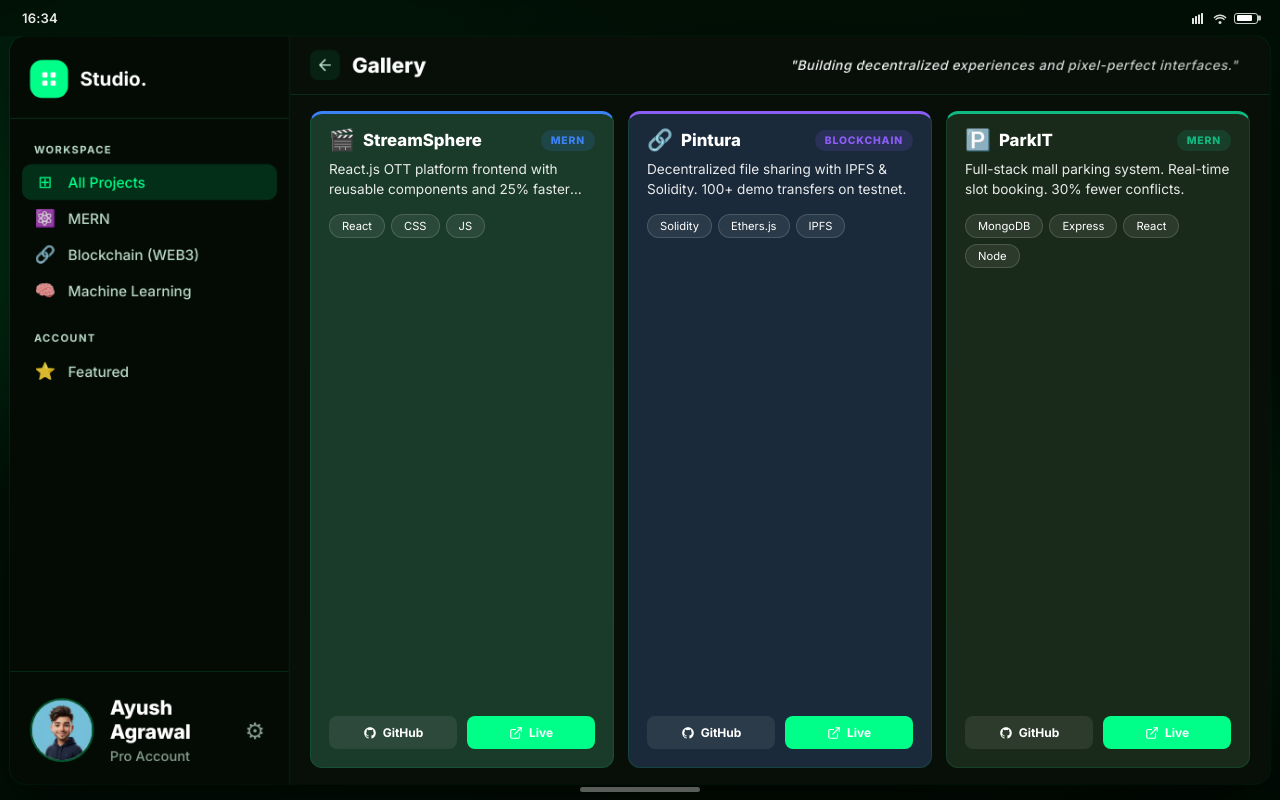
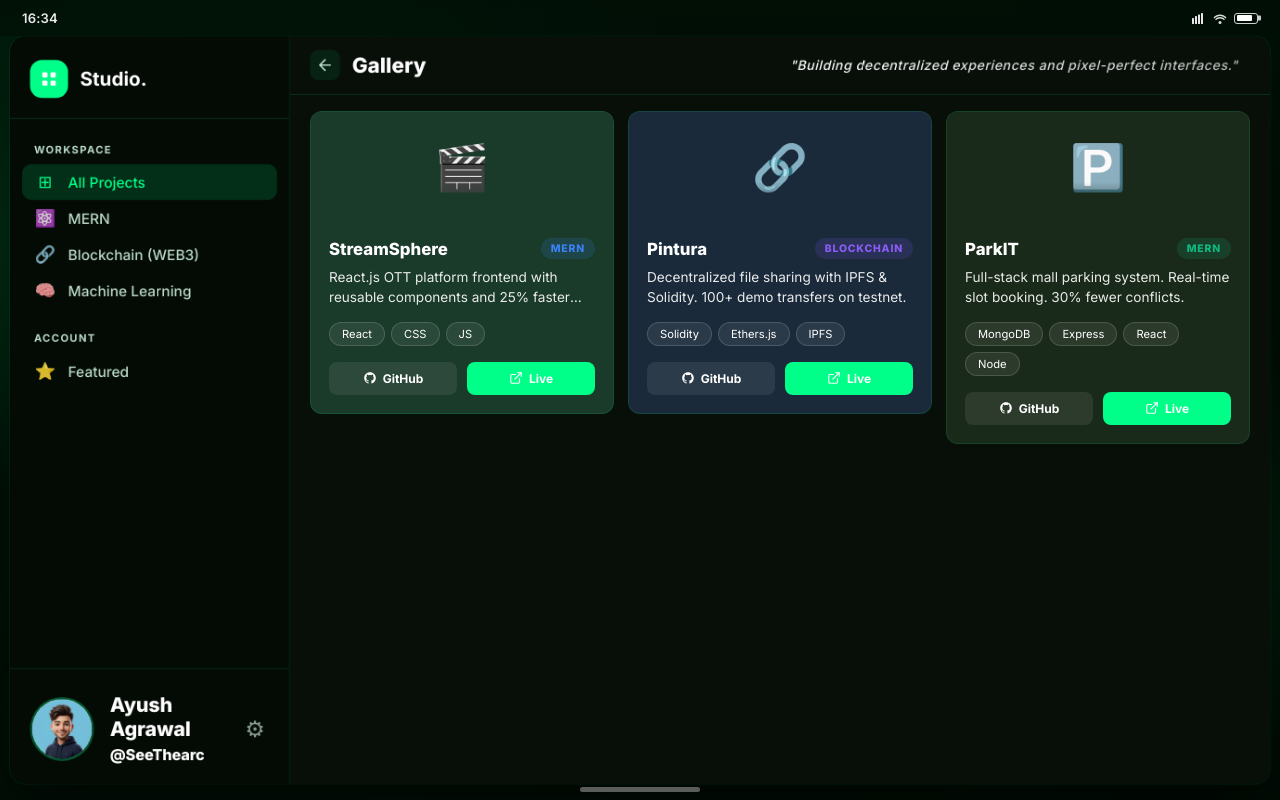
Before and after one commit to SeeThearc/Portfolio, a React (Vite) app: page /projects in a window 1280 px wide. Built offline with nearby package versions, Linux system fonts and the light colour scheme.

Commit message:
smoothened transitions for about and project sections

```diff
--- a/src/pages/AboutResume.css
+++ b/src/pages/AboutResume.css
@@ -104,7 +104,8 @@
 .about-content {
   flex: 1;
   overflow-y: auto;
-  padding: 0; /* padding applied to scroll container */
+  padding: 0;
+  position: relative;
 }
 .about-scroll-container {
   padding: 32px 36px;
--- a/src/pages/AboutResume.jsx
+++ b/src/pages/AboutResume.jsx
@@ -1,4 +1,4 @@
-import { useState, useEffect, useRef } from 'react'
+import { useState, useEffect, useRef, useLayoutEffect } from 'react'
 import { useNavigate, useSearchParams } from 'react-router-dom'
 import './AboutResume.css'
 
@@ -20,14 +20,12 @@ export default function AboutResume() {
   const now = new Date()
   const timeStr = `${now.getHours().toString().padStart(2,'0')}:${now.getMinutes().toString().padStart(2,'0')}`
 
-  // On mount or query param change, scroll to section
-  useEffect(() => {
+  // On mount or query param change, scroll to section instantaneously before paint
+  useLayoutEffect(() => {
     const tabParam = searchParams.get('tab')
-    if (tabParam && sectionRefs.current[tabParam]) {
-      // Use setTimeout to ensure DOM has settled, then snap instantly
-      setTimeout(() => {
-        sectionRefs.current[tabParam].scrollIntoView({ behavior: 'instant', block: 'start' })
-      }, 50)
+    if (tabParam && sectionRefs.current[tabParam] && contentRef.current) {
+      const topPos = sectionRefs.current[tabParam].offsetTop - 32
+      contentRef.current.scrollTo({ top: topPos, behavior: 'auto' })
     }
   }, [searchParams])
 
@@ -58,8 +56,9 @@ export default function AboutResume() {
   }, [])
 
   function scrollToSection(section) {
-    if (sectionRefs.current[section]) {
-      sectionRefs.current[section].scrollIntoView({ behavior: 'smooth' })
+    if (sectionRefs.current[section] && contentRef.current) {
+      const topPos = sectionRefs.current[section].offsetTop - 32
+      contentRef.current.scrollTo({ top: topPos, behavior: 'smooth' })
     }
   }
 
--- a/src/pages/ProjectGallery.css
+++ b/src/pages/ProjectGallery.css
@@ -94,7 +94,7 @@
 }
 .sidebar-avatar img { width: 100%; height: 100%; object-fit: cover; }
 .sidebar-username { font-size: 1.25rem; font-weight: 800; color: var(--text-primary); margin-bottom: 4px; letter-spacing: -0.01em; }
-.sidebar-userrole { font-size: 0.85rem; font-weight: 500; color: var(--text-muted); }
+.sidebar-userrole { font-size: 0.95rem; font-weight: 800; color: var(--text-primary); letter-spacing: -0.01em; }
 .sidebar-settings { margin-left: auto; font-size: 1.4rem; color: var(--text-muted); padding: 4px; border-radius: 8px; transition: background 0.2s;}
 .sidebar-settings:hover { background: var(--app-item-hover); color: var(--text-primary); }
 
@@ -242,6 +242,8 @@
   padding: 16px 20px;
   overflow-y: auto;
   flex: 1;
+  align-content: start;
+  align-items: start;
 }
 
 .gallery-card {
@@ -260,7 +262,21 @@
   box-shadow: 0 8px 24px rgba(0,0,0,0.4);
 }
 
-
+.card-thumb {
+  height: 110px;
+  display: flex;
+  align-items: center;
+  justify-content: center;
+  font-size: 2.8rem;
+  position: relative;
+}
+.card-thumb::after {
+  content: '';
+  position: absolute;
+  bottom: 0; left: 0; right: 0;
+  height: 40px;
+  background: linear-gradient(to top, var(--card-bg), transparent);
+}
 
 .card-info {
   padding: 16px 18px 18px;
@@ -306,10 +322,9 @@
 }
 
 .card-actions {
-  margin-top: auto;
+  margin-top: 16px;
   display: flex;
   gap: 10px;
-  padding-top: 18px;
 }
 .card-action-btn {
   flex: 1;
--- a/src/pages/ProjectGallery.jsx
+++ b/src/pages/ProjectGallery.jsx
@@ -143,7 +143,7 @@ export default function ProjectGallery() {
             </div>
             <div>
               <p className="sidebar-username">Ayush Agrawal</p>
-              <p className="sidebar-userrole">Pro Account</p>
+              <p className="sidebar-userrole">@SeeThearc</p>
             </div>
             <button className="sidebar-settings">⚙</button>
           </div>
@@ -173,14 +173,14 @@ export default function ProjectGallery() {
               <div
                 key={proj.id}
                 className="gallery-card"
-                style={{ borderTop: `3px solid ${proj.typeColor}`, '--card-bg': proj.bgColor, animationDelay: `${i * 0.07 + 0.1}s` }}
+                style={{ '--card-bg': proj.bgColor, animationDelay: `${i * 0.07 + 0.1}s` }}
               >
+                <div className="card-thumb" style={{ background: proj.bgColor }}>
+                  <span className="card-emoji">{proj.thumbnail}</span>
+                </div>
                 <div className="card-info">
                   <div className="card-title-row">
-                    <div style={{ display: 'flex', alignItems: 'center', gap: '8px' }}>
-                      <span className="card-emoji" style={{ fontSize: '1.3rem', lineHeight: 1 }}>{proj.thumbnail}</span>
-                      <h3 className="card-title">{proj.title}</h3>
-                    </div>
+                    <h3 className="card-title">{proj.title}</h3>
                     <span className="card-type" style={{ background: `${proj.typeColor}25`, color: proj.typeColor }}>{proj.type}</span>
                   </div>
                   <p className="card-desc">{proj.desc}</p>
```
